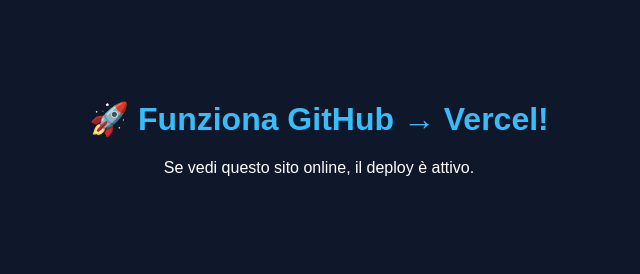
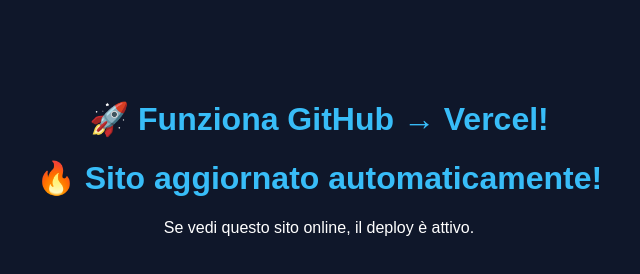
Before and after one commit to roccoriccardo0901-ui/my-test-site, a plain HTML site: page index.html in a window 1280 px wide. Shown: the whole page, without its empty margins (321-961 px from the left). Drawn offline with Linux system fonts and the light colour scheme.

Commit message:
Add automated update message to index.html

```diff
--- a/index.html
+++ b/index.html
@@ -8,6 +8,7 @@
 </head>
 <body>
   <h1>🚀 Funziona GitHub → Vercel!</h1>
+  <h1>🔥 Sito aggiornato automaticamente!</h1>
   <p>Se vedi questo sito online, il deploy è attivo.</p>
 </body>
 </html>
```
